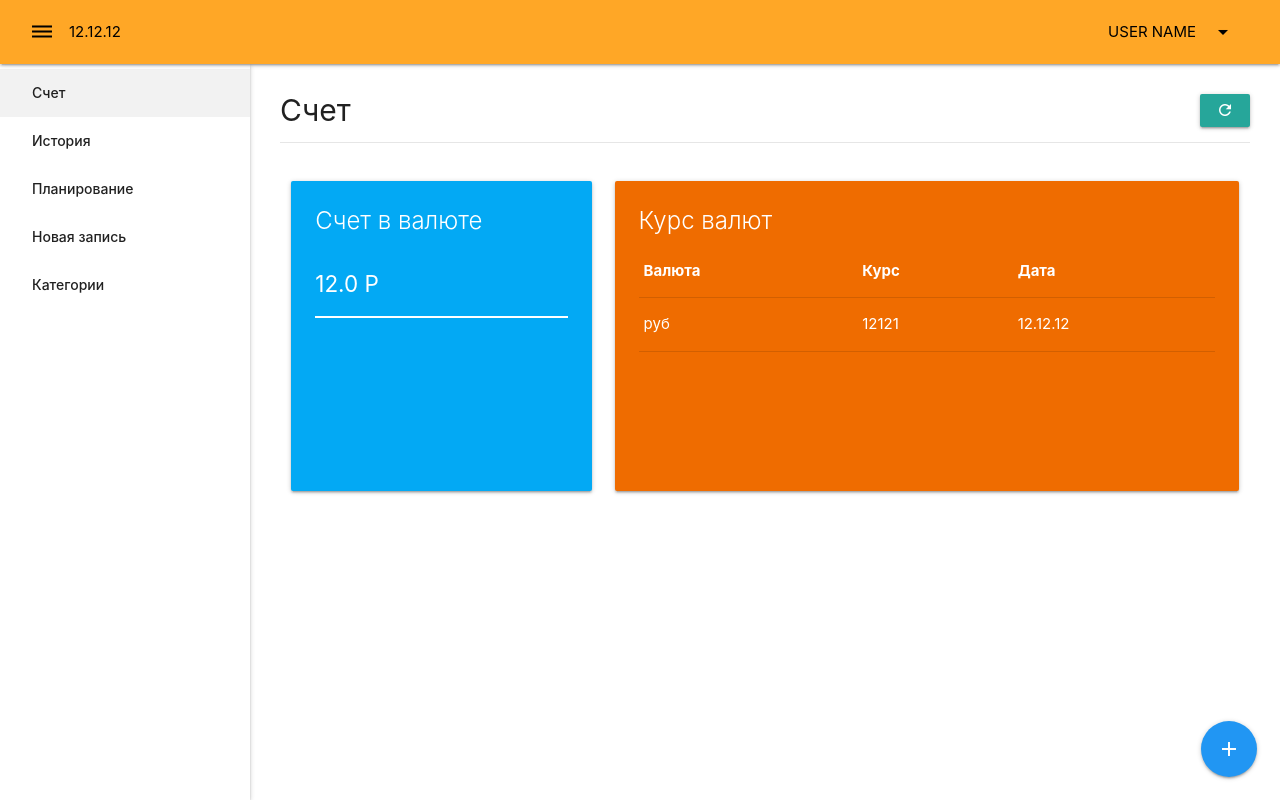
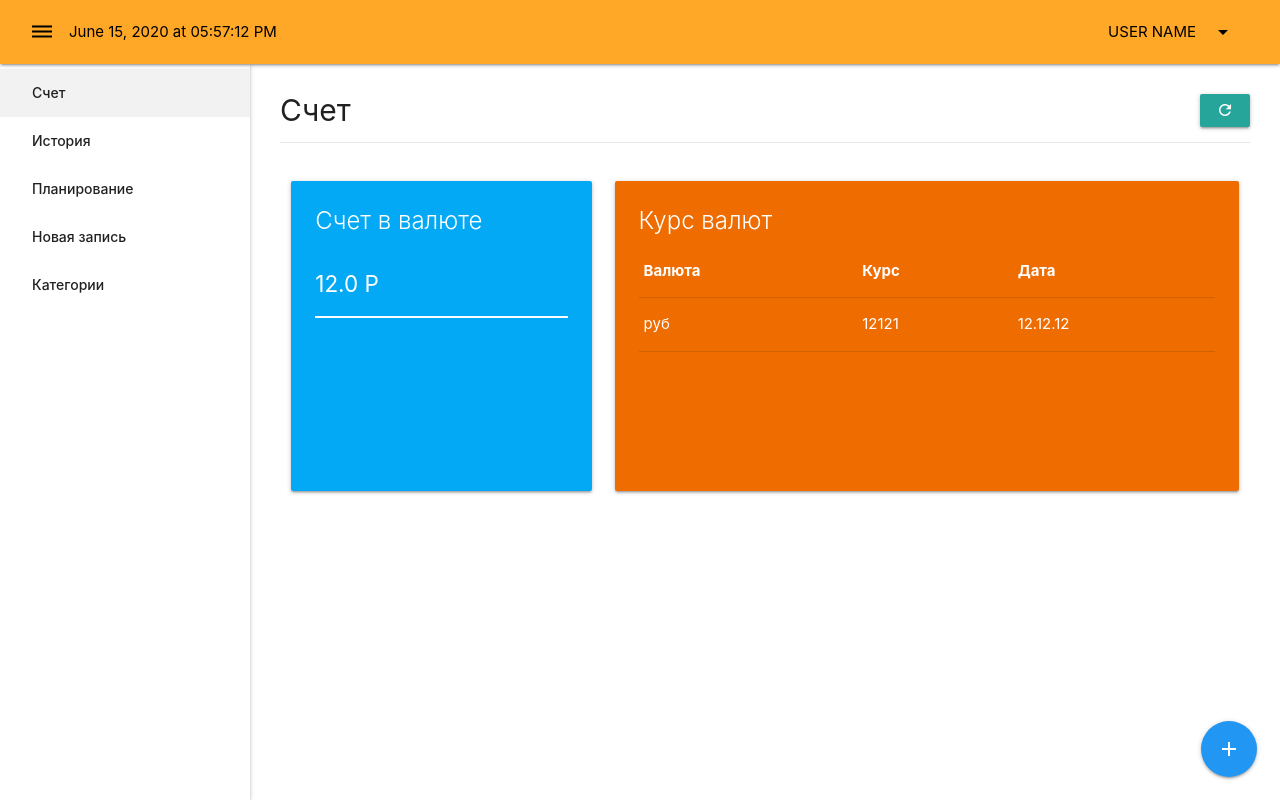
Before and after one commit to MrLibr/VueJS-CRMSystem, a Vue app: page / in a window 1280 px wide. Built offline with nearby package versions, Linux system fonts and the light colour scheme.

Commit message:
Realise User Buttion and Date

```diff
--- a/src/components/app/Navbar.vue
+++ b/src/components/app/Navbar.vue
@@ -5,7 +5,7 @@
         <a href="#" @click.prevent="$emit('clickANavbar')">
           <i class="material-icons black-text">dehaze</i>
         </a>
-        <span class="black-text">12.12.12</span>
+        <span class="black-text">{{date | dateFilter('datetime')}}</span>
       </div>
 
       <ul class="right hide-on-small-and-down">
@@ -14,6 +14,7 @@
               class="dropdown-trigger black-text"
               href="#"
               data-target="dropdown"
+              ref="dropdown"
           >
             USER NAME
             <i class="material-icons right">arrow_drop_down</i>
@@ -21,13 +22,13 @@
 
           <ul id='dropdown' class='dropdown-content'>
             <li>
-              <a href="#" class="black-text">
+              <router-link to="/profile" class="black-text">
                 <i class="material-icons">account_circle</i>Профиль
-              </a>
+              </router-link>
             </li>
             <li class="divider" tabindex="-1"></li>
             <li>
-              <a href="#" class="black-text">
+              <a href="#" class="black-text" @click.prevent="logout">
                 <i class="material-icons">assignment_return</i>Выйти
               </a>
             </li>
@@ -39,6 +40,34 @@
 </template>
 
 <script>
+import M from 'materialize-css';
+
+export default {
+  data: () => ({
+    date: new Date(),
+    interval: null,
+    dropdown: null,
+  }),
+  methods: {
+    logout() {
+      this.$router.push('/login?message=logout');
+    },
+  },
+  mounted() {
+    this.interval = setInterval(() => {
+      this.date = new Date();
+    }, 1000);
+    this.dropdown = M.Dropdown.init(this.$refs.dropdown, {
+      constrainWidth: true,
+    });
+  },
+  beforeDestroy() {
+    clearInterval(this.interval);
+    if (this.dropdown && this.dropdown.destroy) {
+      this.dropdown.destroy();
+    }
+  },
+};
 </script>
 
 <style scoped>
--- /dev/null
+++ b/src/filters/date.filter.js
@@ -0,0 +1,17 @@
+export default function dateFilter(value, format = 'date') {
+  const options = {};
+
+  if (format.includes('date')) {
+    options.day = 'numeric';
+    options.month = 'long';
+    options.year = 'numeric';
+  }
+
+  if (format.includes('time')) {
+    options.hour = '2-digit';
+    options.minute = '2-digit';
+    options.second = '2-digit';
+  }
+
+  return new Intl.DateTimeFormat('en-US', options).format(new Date(value));
+}
--- a/src/layouts/MainLayout.vue
+++ b/src/layouts/MainLayout.vue
@@ -12,9 +12,9 @@
     </main>
 
     <div class="fixed-action-btn">
-      <a class="btn-floating btn-large blue" href="#">
+      <router-link class="btn-floating btn-large blue" to="/record">
         <i class="large material-icons">add</i>
-      </a>
+      </router-link>
     </div>
   </div>
 </template>
--- a/src/main.js
+++ b/src/main.js
@@ -3,9 +3,12 @@
 import './registerServiceWorker';
 import router from './router';
 import store from './store';
+import dateFilter from './filters/date.filter';
 import 'materialize-css/dist/js/materialize.min';
 
 Vue.config.productionTip = false;
+
+Vue.filter('dateFilter', dateFilter);
 
 new Vue({
   router,
```
Also changed, not shown: 1 other file (tests, documents, lock files or other folders).
